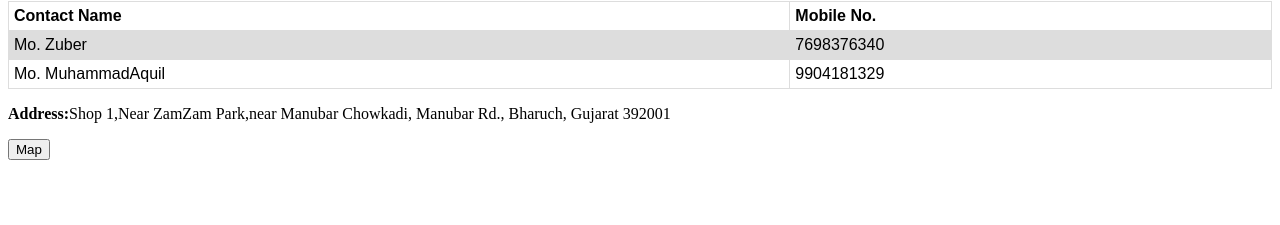
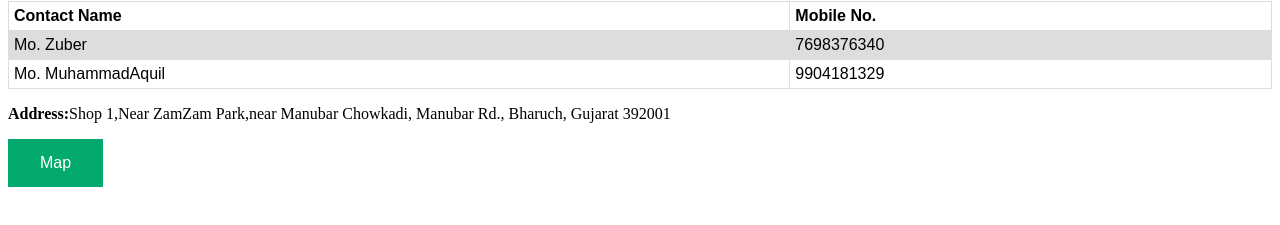
Before and after one commit to Patel707/L, a plain HTML site: page index.html in a window 1280 px wide. Shown: the part 65-290 px from the top of the page. Drawn offline with Linux system fonts and the light colour scheme.

Commit message:
Update index.html

```diff
--- a/index.html
+++ b/index.html
@@ -2,6 +2,16 @@
   <head>
     <title>Contact Us</title>
     <style>
+      button {
+        background-color: #04AA6D; /* Green */
+  border: none;
+  color: white;
+  padding: 15px 32px;
+  text-align: center;
+  text-decoration: none;
+  display: inline-block;
+  font-size: 16px;
+      }
 table {
   font-family: arial, sans-serif;
   border-collapse: collapse;
```
